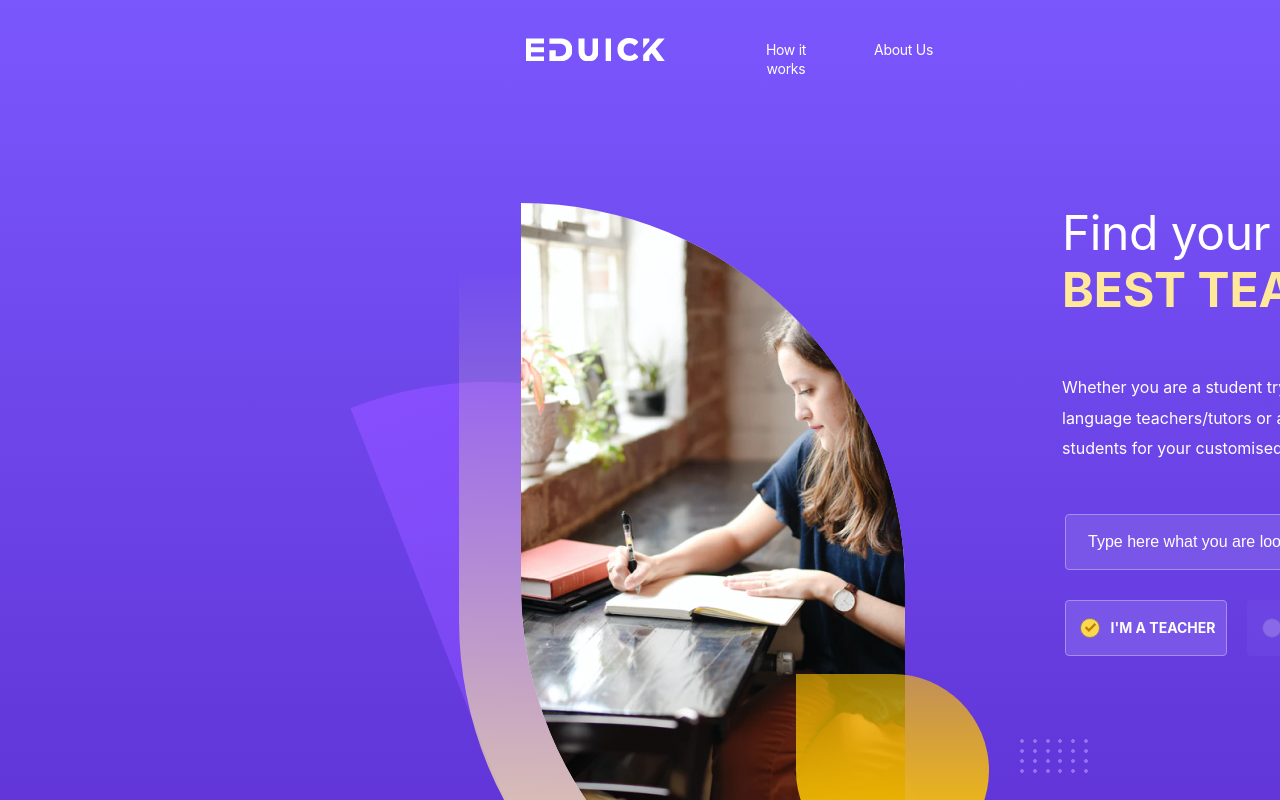
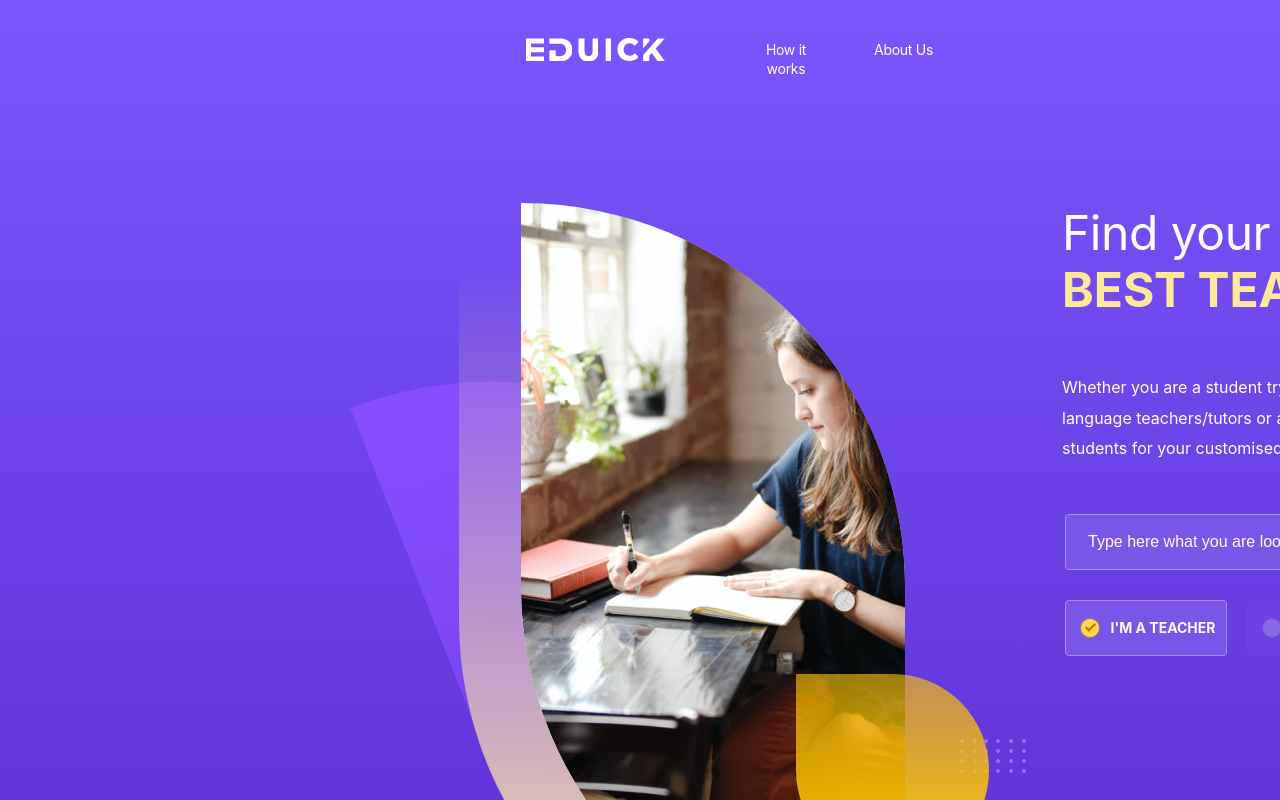
Before and after one commit to kamiltkacz/nextjs-edu, a Next.js app: page / in a window 1280 px wide. Shown: the top 800 px of the page. Built offline with nearby package versions, Linux system fonts and the light colour scheme; a web font is replaced by a local one.

Commit message:
vector re-align for desktop width

```diff
--- a/styles/global.css
+++ b/styles/global.css
@@ -127,7 +127,7 @@ bottom: 13.98%;
   position: absolute;
 width: 4px;
 height: 4px;
-right: 1255px;
+right: 1315px;
 top: 740px;
 
 /* Color / Another purple */
@@ -147,7 +147,7 @@ border-radius: 100px;
   position: absolute;
 width: 4px;
 height: 4px;
-right: 1242.2px;
+right: 1302.2px;
 top: 740px;
 
 /* Color / Another purple */
@@ -165,7 +165,7 @@ border-radius: 100px;
   position: absolute;
 width: 4px;
 height: 4px;
-right: 1229.42px;
+right: 1291.42px;
 top: 740px;
 
 /* Color / Another purple */
@@ -186,7 +186,7 @@ border-radius: 100px;
   position: absolute;
 width: 4px;
 height: 4px;
-right: 1216.62px;
+right: 1278.62px;
 top: 740px;
 
 /* Color / Another purple */
@@ -204,7 +204,7 @@ border-radius: 100px;
   position: absolute;
 width: 4px;
 height: 4px;
-right: 1203.84px;
+right: 1265.84px;
 top: 740px;
 
 /* Color / Another purple */
@@ -223,7 +223,7 @@ border-radius: 100px;
   position: absolute;
 width: 4px;
 height: 4px;
-right: 1191.04px;
+right: 1253.04px;
 top: 740px;
 
 /* Color / Another purple */
@@ -255,7 +255,7 @@ top: 750px;
   position: absolute;
 width: 4px;
 height: 4px;
-right: 1255px;
+right: 1315px;
 top: 750px;
 
 /* Color / Another purple */
@@ -274,7 +274,7 @@ border-radius: 100px;
   position: absolute;
   width: 4px;
   height: 4px;
-  right: 1242.2px;
+  right: 1302.2px;
   top: 750px;
 
   /* Color / Another purple */
@@ -292,7 +292,7 @@ border-radius: 100px;
   position: absolute;
   width: 4px;
   height: 4px;
-  right: 1229.42px;
+  right: 1291.42px;
   top: 750px;
 
   /* Color / Another purple */
@@ -311,7 +311,7 @@ border-radius: 100px;
   position: absolute;
   width: 4px;
   height: 4px;
-  right: 1216.62px;
+  right: 1278.62px;
   top: 750px;
 
   /* Color / Another purple */
@@ -330,7 +330,7 @@ border-radius: 100px;
   position: absolute;
 width: 4px;
 height: 4px;
-right: 1203.84px;
+right: 1265.84px;
 top: 750px;
 
 /* Color / Another purple */
@@ -348,7 +348,7 @@ border-radius: 100px;
   position: absolute;
   width: 4px;
   height: 4px;
-  right: 1191.04px;
+  right: 1253.04px;
   top: 750px;
 
   /* Color / Another purple */
@@ -378,7 +378,7 @@ border-radius: 100px;
   position: absolute;
   width: 4px;
   height: 4px;
-  right: 1255px;
+  right: 1315px;
   top: 760px;
 
   /* Color / Another purple */
@@ -401,7 +401,7 @@ border-radius: 100px;
   position: absolute;
   width: 4px;
   height: 4px;
-  right: 1242.2px;
+  right: 1302.2px;
   top: 760px;
 
   /* Color / Another purple */
@@ -423,7 +423,7 @@ border-radius: 100px;
   position: absolute;
   width: 4px;
   height: 4px;
-  right: 1229.42px;
+  right: 1291.42px;
   top: 760px;
 
   /* Color / Another purple */
@@ -445,7 +445,7 @@ border-radius: 100px;
   position: absolute;
   width: 4px;
   height: 4px;
-  right: 1216.62px;
+  right: 1278.62px;
   top: 760px;
 
   /* Color / Another purple */
@@ -467,7 +467,7 @@ border-radius: 100px;
   position: absolute;
   width: 4px;
   height: 4px;
-  right: 1203.84px;
+  right: 1265.84px;
   top: 760px;
 
   /* Color / Another purple */
@@ -489,7 +489,7 @@ border-radius: 100px;
   position: absolute;
   width: 4px;
   height: 4px;
-  right: 1191.04px;
+  right: 1253.04px;
   top: 760px;
 
   /* Color / Another purple */
@@ -522,7 +522,7 @@ border-radius: 100px;
   position: absolute;
   width: 4px;
   height: 4px;
-  right: 1255px;
+ right: 1315px;
   top: 770px;
 
   /* Color / Another purple */
@@ -545,7 +545,7 @@ border-radius: 100px;
   position: absolute;
   width: 4px;
   height: 4px;
-  right: 1242.2px;
+  right: 1302.2px;
   top: 770px;
 
   /* Color / Another purple */
@@ -567,7 +567,7 @@ border-radius: 100px;
   position: absolute;
   width: 4px;
   height: 4px;
-  right: 1229.42px;
+  right: 1291.42px;
   top: 770px;
 
   /* Color / Another purple */
@@ -589,7 +589,7 @@ border-radius: 100px;
   position: absolute;
   width: 4px;
   height: 4px;
-  right: 1216.62px;
+  right: 1278.62px;
   top: 770px;
 
   /* Color / Another purple */
@@ -611,7 +611,7 @@ border-radius: 100px;
   position: absolute;
   width: 4px;
   height: 4px;
-  right: 1203.84px;
+  right: 1265.84px;
   top: 770px;
 
   /* Color / Another purple */
@@ -633,7 +633,7 @@ border-radius: 100px;
   position: absolute;
   width: 4px;
   height: 4px;
-  right: 1191.04px;
+  right: 1253.04px;
   top: 770px;
 
   /* Color / Another purple */
@@ -913,7 +913,7 @@ input[type=checkbox] {
   width: 20px;
   height: 20px;
   border: 1px solid gray;
-  border-radius: 100px;
+  border-radius: 50%;
   /* outline: none; */
   vertical-align: top;
   background-color: #FFFFFF;
```
